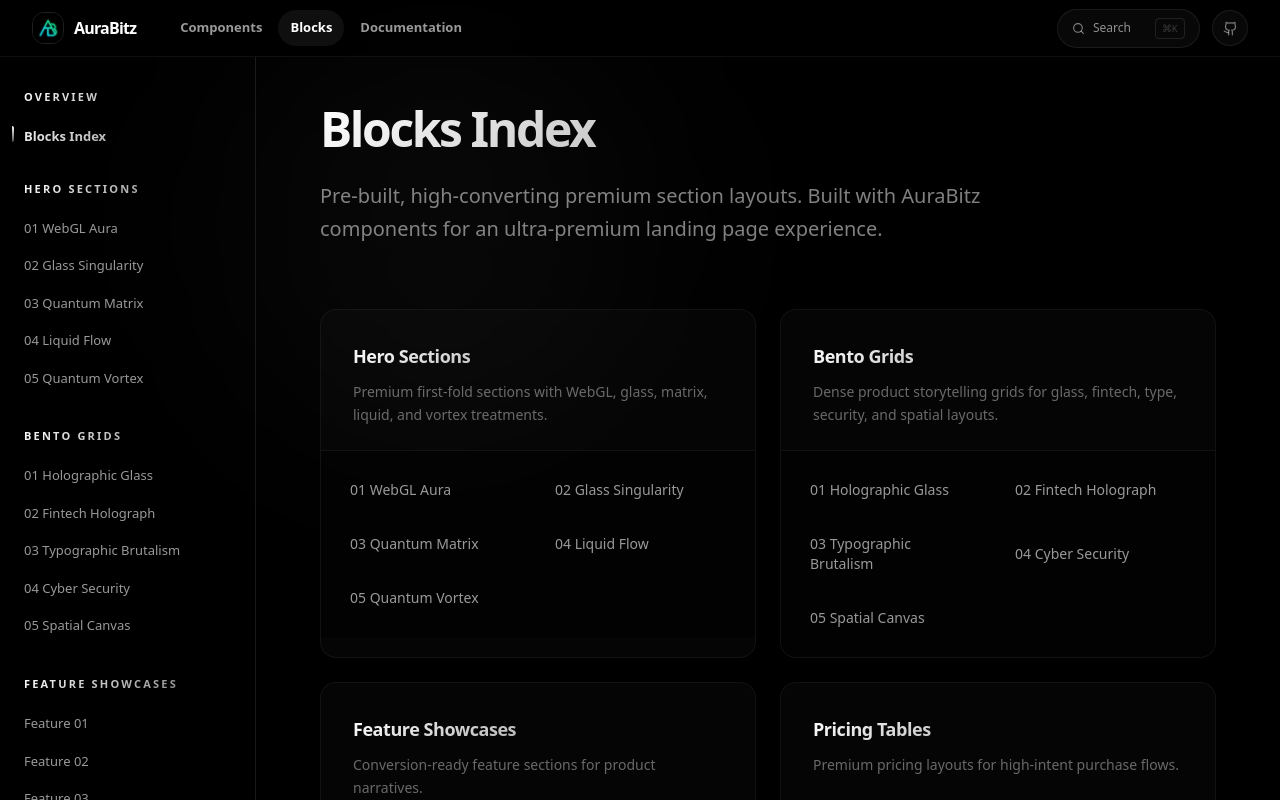
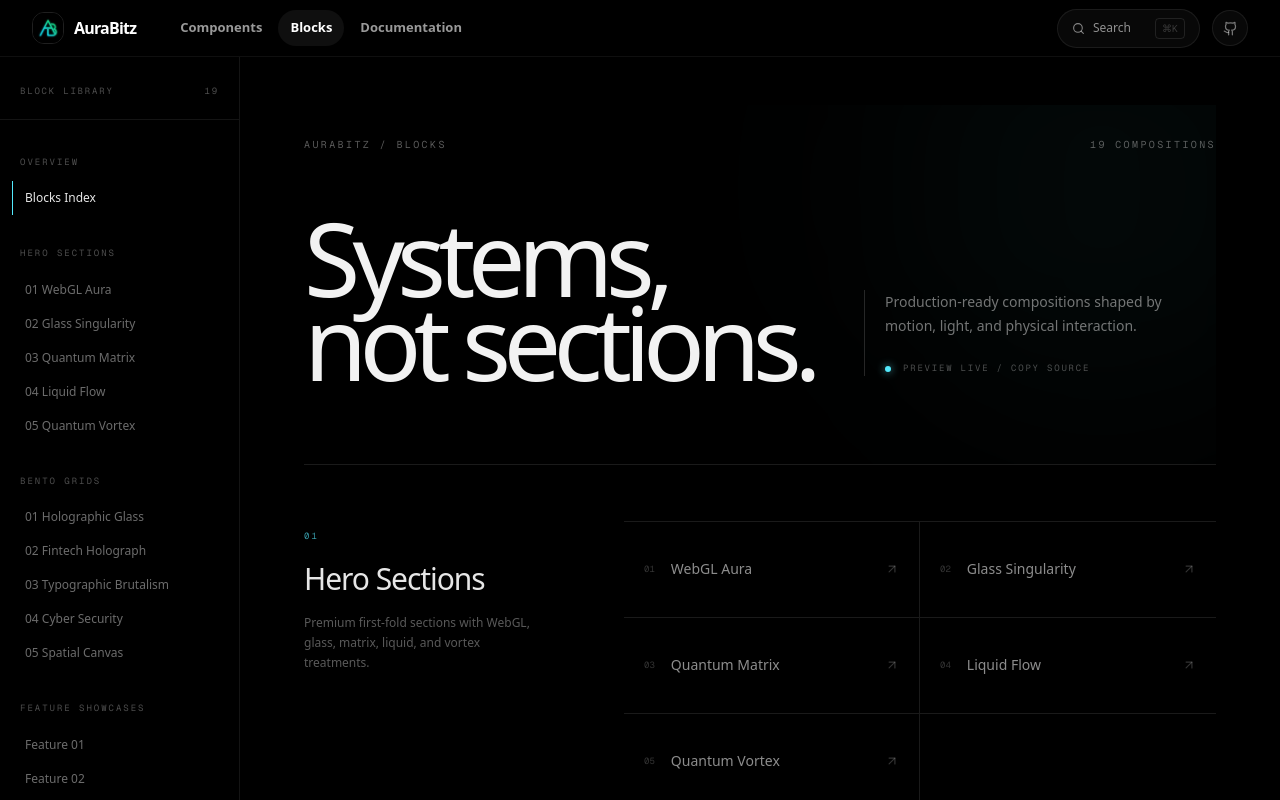
Before and after one commit to MohammedSafwan10/AuraBitz, a Next.js app: page /blocks in a window 1280 px wide. Shown: the top 800 px of the page. Built offline with nearby package versions, Linux system fonts and the light colour scheme; no server answers.

Commit message:
feat(blocks): redesign blocks index experience

```diff
--- a/src/app/blocks/page.tsx
+++ b/src/app/blocks/page.tsx
@@ -1,64 +1,91 @@
 import type { Metadata } from "next";
 import Link from "next/link";
-import { ArrowRight } from "lucide-react";
+import { ArrowUpRight } from "lucide-react";
 import { blocksIndexCatalog } from "@/config/catalog";
 
 export const metadata: Metadata = {
     title: "Blocks - AuraBitz",
-    description: "Pre-built, high-converting premium section layouts.",
+    description: "Production-ready landing page systems shaped by motion, light, and interaction.",
 };
 
 const categories = blocksIndexCatalog;
+const blockCount = categories.reduce((total, category) => total + category.items.length, 0);
 
 export default function BlocksIndex() {
     return (
-        <div className="max-w-5xl pb-20">
-            {/* Header */}
-            <div className="relative mb-16">
-                <div className="absolute -top-20 -left-20 w-[400px] h-[400px] bg-white/[0.03] blur-[100px] rounded-full pointer-events-none" />
-                <div className="relative z-10">
-                    <h1 className="grad-text text-4xl md:text-5xl font-extrabold tracking-tighter mb-5">
-                        Blocks Index
+        <div className="mx-auto w-full max-w-7xl pb-24">
+            <header className="relative overflow-hidden border-b border-white/10 pb-14 pt-4 md:pb-20 md:pt-8">
+                <div className="pointer-events-none absolute -right-24 -top-32 size-[420px] rounded-full bg-cyan-300/[0.035] blur-[110px]" />
+
+                <div className="relative flex items-center justify-between font-mono text-[9px] uppercase tracking-[0.24em] text-white/35 md:text-[10px]">
+                    <span>AuraBitz / Blocks</span>
+                    <span>{String(blockCount).padStart(2, "0")} compositions</span>
+                </div>
+
+                <div className="relative mt-16 grid gap-8 lg:grid-cols-[minmax(0,1fr)_22rem] lg:items-end">
+                    <h1 className="max-w-4xl text-[clamp(3.5rem,8vw,8.5rem)] font-medium leading-[0.82] tracking-[-0.075em] text-white/95">
+                        Systems,
+                        <br />
+                        not sections.
                     </h1>
-                    <p className="text-xl text-white/50 font-light max-w-2xl leading-relaxed">
-                        Pre-built, high-converting premium section layouts. Built with AuraBitz components for an ultra-premium landing page experience.
-                    </p>
+                    <div className="max-w-sm border-l border-white/15 pl-5 lg:mb-2">
+                        <p className="text-sm leading-6 text-white/45">
+                            Production-ready compositions shaped by motion, light, and physical interaction.
+                        </p>
+                        <div className="mt-6 flex items-center gap-3 font-mono text-[9px] uppercase tracking-[0.2em] text-white/30">
+                            <span className="size-1.5 rounded-full bg-cyan-300 shadow-[0_0_9px_rgba(103,232,249,0.8)]" />
+                            Preview live / copy source
+                        </div>
+                    </div>
                 </div>
-            </div>
+            </header>
 
-            <div className="grid grid-cols-1 md:grid-cols-2 gap-6">
-                {categories.map((category) => (
-                    <div
+            <div>
+                {categories.map((category, categoryIndex) => (
+                    <section
                         key={category.title}
-                        className="group rounded-2xl border border-white/[0.05] bg-[#050505] overflow-hidden flex flex-col transition-all hover:border-white/10 hover:shadow-[0_0_30px_rgba(255,255,255,0.03)]"
+                        className="grid border-b border-white/10 py-10 md:py-14 lg:grid-cols-[17rem_minmax(0,1fr)] lg:gap-12"
                     >
-                        {/* Card header */}
-                        <div className="relative p-8 pb-6 border-b border-white/[0.05] overflow-hidden">
-                            <div className="absolute inset-x-0 top-0 h-px bg-gradient-to-r from-transparent via-white/[0.15] to-transparent opacity-0 group-hover:opacity-100 transition-opacity duration-500" />
-                            <h2 className="grad-text text-lg font-extrabold tracking-tight mb-2">
+                        <div className="mb-8 lg:mb-0">
+                            <span className="font-mono text-[9px] tracking-[0.22em] text-cyan-300/65">
+                                {String(categoryIndex + 1).padStart(2, "0")}
+                            </span>
+                            <h2 className="mt-4 text-2xl font-medium tracking-[-0.035em] text-white/90 md:text-3xl">
                                 {category.title}
                             </h2>
-                            <p className="text-sm text-white/40 leading-relaxed font-light">{category.description}</p>
+                            <p className="mt-4 max-w-60 text-xs leading-5 text-white/35">
+                                {category.description}
+                            </p>
                         </div>
 
-                        {/* Links */}
-                        <div className="p-4 grid grid-cols-1 sm:grid-cols-2 gap-2 bg-[#020202]">
-                            {category.items.map(item => (
+                        <div className="grid border-t border-white/10 sm:grid-cols-2">
+                            {category.items.map((item, itemIndex) => (
                                 <Link
                                     key={item.href}
                                     href={item.href}
-                                    className="group/link flex items-center justify-between p-3 rounded-xl border border-transparent hover:border-white/[0.08] hover:bg-white/[0.02] transition-all"
+                                    className="group relative flex min-h-24 items-center justify-between gap-5 border-b border-white/10 px-4 transition-colors duration-300 hover:bg-white/[0.025] sm:odd:border-r sm:px-5"
                                 >
-                                    <span className="text-sm text-white/60 group-hover/link:text-white transition-colors font-light">
-                                        {item.name}
-                                    </span>
-                                    <ArrowRight className="w-3 h-3 text-white/20 group-hover/link:text-white/80 -translate-x-1 opacity-0 group-hover/link:translate-x-0 group-hover/link:opacity-100 transition-all" />
+                                    <div className="flex min-w-0 items-center gap-4">
+                                        <span className="font-mono text-[9px] text-white/20 transition-colors duration-300 group-hover:text-cyan-300/70">
+                                            {String(itemIndex + 1).padStart(2, "0")}
+                                        </span>
+                                        <span className="truncate text-sm text-white/55 transition-colors duration-300 group-hover:text-white/90">
+                                            {item.name.replace(/^\d+\s*/, "")}
+                                        </span>
+                                    </div>
+                                    <ArrowUpRight className="size-3.5 shrink-0 text-white/20 transition-all duration-300 group-hover:-translate-y-0.5 group-hover:translate-x-0.5 group-hover:text-cyan-300" />
+                                    <span className="absolute inset-x-0 bottom-0 h-px origin-left scale-x-0 bg-cyan-300/70 transition-transform duration-500 group-hover:scale-x-100" />
                                 </Link>
                             ))}
                         </div>
-                    </div>
+                    </section>
                 ))}
             </div>
+
+            <footer className="flex flex-col gap-3 pt-8 font-mono text-[9px] uppercase tracking-[0.2em] text-white/25 sm:flex-row sm:items-center sm:justify-between">
+                <span>{blockCount} live compositions</span>
+                <span>React / WebGL / Motion</span>
+            </footer>
         </div>
     );
 }
--- a/src/components/site/blocks-sidebar.tsx
+++ b/src/components/site/blocks-sidebar.tsx
@@ -7,6 +7,7 @@ import { useEffect, useRef } from "react";
 import { blocksNavigation } from "@/config/catalog";
 
 export const blocksSidebarData = blocksNavigation;
+const blockCount = blocksNavigation.slice(1).reduce((total, category) => total + category.links.length, 0);
 
 export function BlocksSidebar() {
     const pathname = usePathname();
@@ -30,14 +31,18 @@ export function BlocksSidebar() {
     }, []);
 
     return (
-        <aside ref={scrollRef} data-lenis-prevent className="w-64 flex-shrink-0 hidden md:block border-r border-white/10 bg-black sticky top-[45px] h-[calc(100vh-45px)] overflow-y-auto pt-8 pb-20">
-            <div className="px-6 flex flex-col gap-8">
+        <aside ref={scrollRef} data-lenis-prevent className="sticky top-[45px] hidden h-[calc(100vh-45px)] w-60 flex-shrink-0 overflow-y-auto border-r border-white/[0.08] bg-black pb-20 pt-7 md:block">
+            <div className="mb-9 flex items-center justify-between border-b border-white/[0.08] px-5 pb-5 font-mono text-[9px] uppercase tracking-[0.2em] text-white/30">
+                <span>Block library</span>
+                <span>{String(blockCount).padStart(2, "0")}</span>
+            </div>
+            <div className="flex flex-col gap-8 px-5">
                 {blocksSidebarData.map((category) => (
                     <div key={category.title}>
-                        <h3 className="grad-text text-[11px] font-extrabold uppercase tracking-[0.2em] mb-3">
+                        <h3 className="mb-3 font-mono text-[9px] uppercase tracking-[0.22em] text-white/30">
                             {category.title}
                         </h3>
-                        <nav className="flex flex-col gap-0.5 -ml-3">
+                        <nav className="-ml-2 flex flex-col">
                             {category.links.map((link) => {
                                 const isActive = pathname === link.href;
                                 return (
@@ -45,15 +50,12 @@ export function BlocksSidebar() {
                                         key={link.href}
                                         href={link.href}
                                         className={cn(
-                                            "relative px-3 py-2 rounded-md text-[13px] font-medium transition-all duration-200 flex items-center gap-3",
+                                            "relative flex items-center gap-3 border-l px-3 py-2 text-[12px] transition-colors duration-200",
                                             isActive
-                                                ? "grad-text font-semibold bg-white/[0.05]"
-                                                : "text-white/60 hover:text-white hover:bg-white/[0.03]"
+                                                ? "border-cyan-300 text-white/90"
+                                                : "border-transparent text-white/42 hover:border-white/20 hover:text-white/75"
                                         )}
                                     >
-                                        {isActive && (
-                                            <div className="absolute left-0 top-1/2 -translate-y-1/2 w-0.5 h-4 rounded-r-full bg-gradient-to-b from-white to-white/30" />
-                                        )}
                                         {link.name}
                                     </Link>
                                 );
--- a/src/components/site/blocks-workspace.tsx
+++ b/src/components/site/blocks-workspace.tsx
@@ -14,7 +14,7 @@ export function BlocksWorkspace({ children }: { children: React.ReactNode }) {
       <main
         className={cn(
           "min-w-0 flex-1",
-          isHeroPreview ? "p-0" : "p-4 md:p-12 lg:px-16",
+          isHeroPreview ? "p-0" : "px-5 py-10 md:px-10 md:py-12 lg:px-12 xl:px-16",
         )}
       >
         {children}
```
